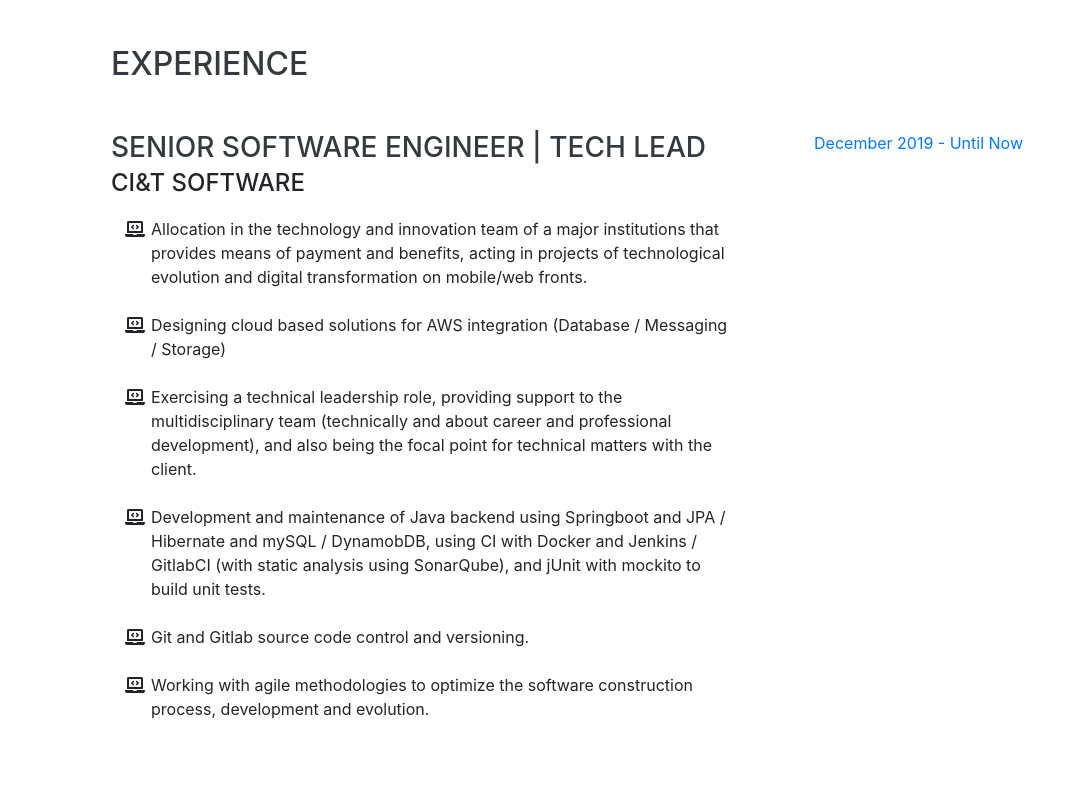
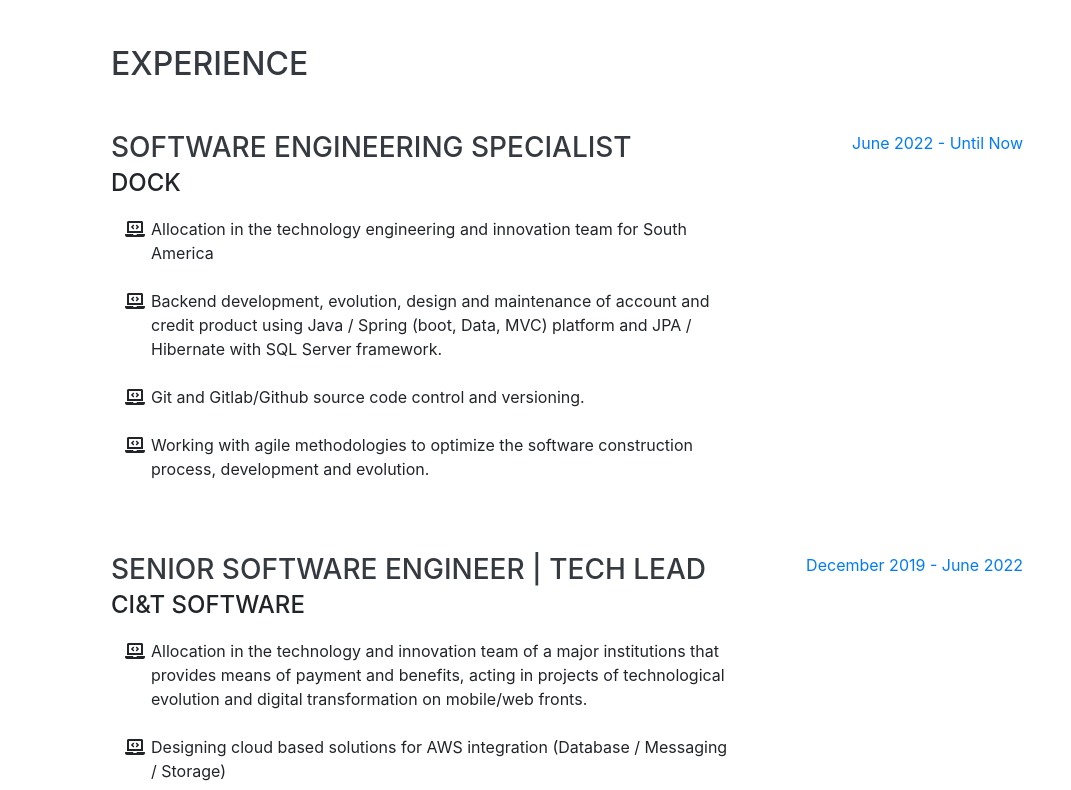
Before and after one commit to rafaelfelixmoraes/rafaelfelixmoraes.github.io, a website with bundled scripts: page index.html in a window 1280 px wide. Shown: the part 804-1594 px from the top of the page, without its empty margins (209-1280 px from the left). Built offline with nearby package versions, Linux system fonts and the light colour scheme; files whose address does not match are found by name; a web font is replaced by a local one.

Commit message:
Update CV info with new work and education

```diff
--- a/index.html
+++ b/index.html
@@ -94,6 +94,34 @@
 
         <div class="resume-item d-flex flex-column flex-md-row justify-content-between mb-5">
           <div class="resume-content">
+            <h3 class="mb-0">Software Engineering Specialist</h3>
+            <div class="subheading mb-3">Dock</div>
+            <ul class="fa-ul mb-0">
+              <li>
+                <i class="fa-li fa fa-laptop-code"></i>
+                Allocation in the technology engineering and innovation team for South America</li>
+                <br>
+              <li>
+                <i class="fa-li fa fa-laptop-code"></i>
+                Backend development, evolution, design and maintenance of account and credit product using Java / Spring (boot, Data, MVC) platform and JPA / Hibernate with SQL Server framework.</li>
+                <br>
+                <li>
+                <i class="fa-li fa fa-laptop-code"></i>
+                Git and Gitlab/Github source code control and versioning.</li>
+                <br>
+              <li>
+                <i class="fa-li fa fa-laptop-code"></i>
+                Working with agile methodologies to optimize the software construction process, development and evolution.</li>
+                <br>
+            </ul>
+          </div>
+          <div class="resume-date text-md-right">
+            <span class="text-primary">June 2022 - Until Now</span>
+          </div>
+        </div>
+
+        <div class="resume-item d-flex flex-column flex-md-row justify-content-between mb-5">
+          <div class="resume-content">
             <h3 class="mb-0">Senior Software Engineer | Tech Lead</h3>
             <div class="subheading mb-3">CI&T Software</div>
             <ul class="fa-ul mb-0">
@@ -130,7 +158,7 @@
             </ul>
           </div>
           <div class="resume-date text-md-right">
-            <span class="text-primary">December 2019 - Until Now</span>
+            <span class="text-primary">December 2019 - June 2022</span>
           </div>
         </div>
 
@@ -211,6 +239,16 @@
           </div>
           <div class="resume-date text-md-right">
             <span class="text-primary">January 2007 - May 2016</span>
+          </div>
+        </div>
+
+        <div class="resume-item d-flex flex-column flex-md-row justify-content-between mb-5">
+          <div class="resume-content">
+            <h3 class="mb-0">IGTI - Instituto de Gestão e Tecnologia da Informação</h3>
+            <div class="subheading mb-3">Bootcamp Arquiteto de Soluções</div>
+          </div>
+          <div class="resume-date text-md-right">
+            <span class="text-primary">June 2022 - September 2022</span>
           </div>
         </div>
 
```
